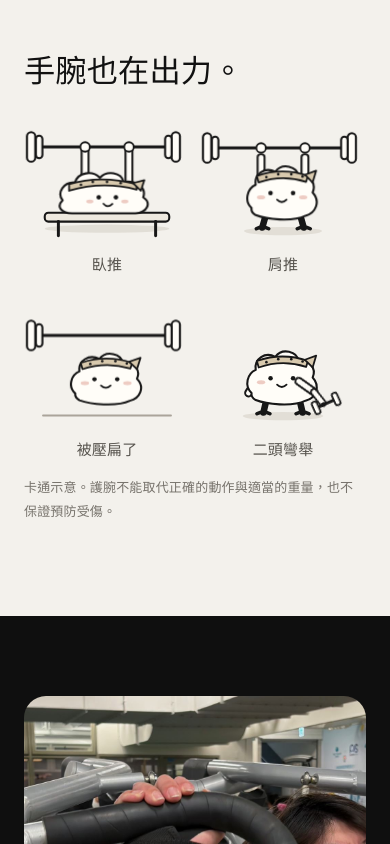
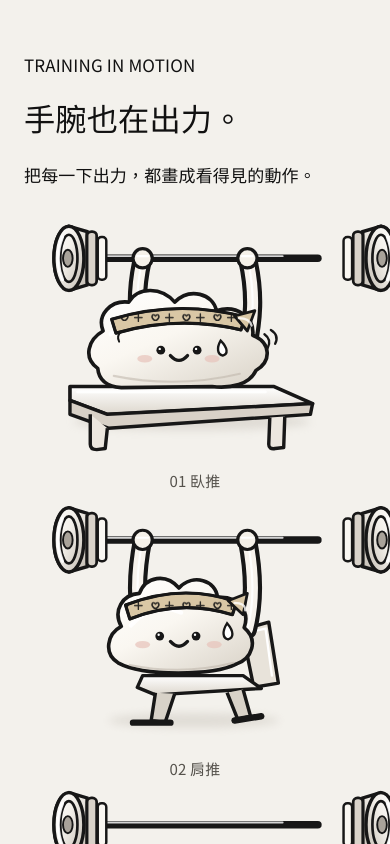
Before and after one commit to daweishen87/litteldawei, a Next.js app in the folder 456/: page / in a window 390 px wide. Shown: the part 3040-3884 px from the top of the page. Built offline with nearby package versions, Linux system fonts and the light colour scheme.

Commit message:
Redraw workout mascots and refine mobile layout
Replace flat-looking exercise drawings with dimensional Q-style mascot SVGs. Add smoother bench-press and shoulder-press movement, and refine mobile spacing and typography with reduced-motion support.

```diff
--- a/456/src/components/Squad.tsx
+++ b/456/src/components/Squad.tsx
@@ -1,143 +1,237 @@
 const INK = "#171717";
 const CREAM = "#fffdf8";
-const BAND = "#d8c9ad";
+const BAND = "#d9c7a5";
 
-type Pose = "bench" | "stand" | "squash" | "curl";
+type PressKind = "bench" | "shoulder" | "squash";
+type Pose = "bench" | "upright" | "squash";
 
-type LimbProps = { d: string; strokeWidth?: number };
-
-function Limb({ d, strokeWidth = 15 }: LimbProps) {
+function IllustrationDefs({ id }: { id: string }) {
   return (
-    <>
-      <path d={d} stroke={INK} strokeWidth={strokeWidth} strokeLinecap="round" fill="none" />
-      <path d={d} stroke={CREAM} strokeWidth={strokeWidth * 0.55} strokeLinecap="round" fill="none" />
-    </>
+    <defs>
+      <linearGradient id={`${id}-body`} x1="0" y1="0" x2="0.8" y2="1">
+        <stop offset="0%" stopColor="#ffffff" />
+        <stop offset="50%" stopColor="#faf7f1" />
+        <stop offset="100%" stopColor="#ded8ce" />
+      </linearGradient>
+      <linearGradient id={`${id}-plate`} x1="0" y1="0" x2="1" y2="0.8">
+        <stop offset="0%" stopColor="#ffffff" />
+        <stop offset="48%" stopColor="#f3f0ea" />
+        <stop offset="100%" stopColor="#c9c3ba" />
+      </linearGradient>
+      <linearGradient id={`${id}-bench`} x1="0" y1="0" x2="0" y2="1">
+        <stop offset="0%" stopColor="#ffffff" />
+        <stop offset="100%" stopColor="#ddd7cd" />
+      </linearGradient>
+      <pattern id={`${id}-band-pattern`} width="29" height="16" patternUnits="userSpaceOnUse">
+        <path d="M6 10 C2 7 4 3 7 6 C10 3 12 7 8 10 Z" fill="none" stroke={INK} strokeWidth="1.4" />
+        <path d="M20 4v7m-3.5-3.5h7" fill="none" stroke={INK} strokeWidth="1.3" strokeLinecap="round" />
+      </pattern>
+      <filter id={`${id}-shadow`} x="-30%" y="-50%" width="160%" height="220%">
+        <feGaussianBlur stdDeviation="4" />
+      </filter>
+    </defs>
   );
 }
 
-function Plates({ y, showGrips = false }: { y: number; showGrips?: boolean }) {
-  const plate = { fill: CREAM, stroke: INK, strokeWidth: 3.5 } as const;
+function Limb({ d, width = 18 }: { d: string; width?: number }) {
   return (
-    <g className="bar">
-      <line x1={22} x2={258} y1={y} y2={y} stroke={INK} strokeWidth={5} strokeLinecap="round" />
-      {showGrips && (
-        <>
-          <circle cx={103} cy={y} r={8} fill={CREAM} stroke={INK} strokeWidth={3} />
-          <circle cx={177} cy={y} r={8} fill={CREAM} stroke={INK} strokeWidth={3} />
-        </>
-      )}
-      <rect x={5} y={y - 25} width={14} height={50} rx={7} {...plate} />
-      <rect x={20} y={y - 19} width={11} height={38} rx={5.5} {...plate} />
-      <rect x={249} y={y - 25} width={14} height={50} rx={7} {...plate} />
-      <rect x={238} y={y - 19} width={11} height={38} rx={5.5} {...plate} />
+    <g className="limb-shape">
+      <path d={d} fill="none" stroke={INK} strokeWidth={width} strokeLinecap="round" strokeLinejoin="round" />
+      <path d={d} fill="none" stroke="#f7f3ed" strokeWidth={width * 0.57} strokeLinecap="round" strokeLinejoin="round" />
+      <path d={d} fill="none" stroke="#ffffff" strokeWidth={2} strokeLinecap="round" strokeLinejoin="round" opacity={0.9} />
     </g>
   );
 }
 
-function Mascot({ pose }: { pose: Pose }) {
+function Mascot({ pose, id }: { pose: Pose; id: string }) {
   const lying = pose === "bench";
-  const squashing = pose === "squash";
+  const squashed = pose === "squash";
+  const body = lying
+    ? "M69 151 C55 141 60 124 74 116 C68 101 81 87 98 89 C107 74 129 75 141 89 C155 75 177 81 180 97 C199 91 216 103 214 120 C231 127 232 144 217 153 C211 166 194 170 176 168 L91 169 C78 168 70 162 69 151 Z"
+    : squashed
+      ? "M84 157 C70 149 73 134 86 127 C78 114 85 101 100 100 C105 87 121 85 134 94 C147 83 167 89 170 102 C186 98 201 109 198 123 C213 132 208 148 195 154 C179 166 105 166 84 157 Z"
+      : "M88 157 C74 148 78 130 91 123 C83 108 92 93 108 92 C114 76 133 73 145 87 C158 73 180 80 181 96 C199 94 212 108 206 124 C220 136 213 153 199 158 C177 169 112 170 88 157 Z";
+  const band = lying
+    ? "M82 105 Q145 86 207 103 L203 115 Q145 101 86 118 Z"
+    : "M95 103 Q148 82 199 100 L195 112 Q146 97 99 116 Z";
+  const faceY = lying ? 134 : 132;
+
   return (
-    <g className="bodyg">
-      {lying ? (
+    <g className={`mascot-body mascot-${pose}`}>
+      <path d={body} fill={`url(#${id}-body)`} stroke={INK} strokeWidth={3.4} strokeLinejoin="round" />
+      <path
+        d={lying ? "M81 119 C101 101 124 103 137 109" : "M100 122 C116 104 136 105 147 110"}
+        fill="none"
+        stroke="#ffffff"
+        strokeWidth={4}
+        strokeLinecap="round"
+        opacity={0.92}
+      />
+      <path
+        d={lying ? "M84 158 Q143 170 202 156" : "M99 159 Q148 169 196 157"}
+        fill="none"
+        stroke="#bdb5aa"
+        strokeWidth={2}
+        strokeLinecap="round"
+        opacity={0.55}
+      />
+      <path d={band} fill={BAND} stroke={INK} strokeWidth={3} strokeLinejoin="round" />
+      <path d={band} fill={`url(#${id}-band-pattern)`} opacity={0.92} />
+      <path d={band} fill="none" stroke={INK} strokeWidth={2.5} strokeLinejoin="round" />
+      <path
+        d={lying ? "M197 102 L216 97 L209 116 Z" : "M191 99 L209 92 L205 112 Z"}
+        fill={BAND}
+        stroke={INK}
+        strokeWidth={2.6}
+        strokeLinejoin="round"
+      />
+      <path
+        d={lying ? "M201 104 Q211 104 213 111" : "M197 101 Q207 101 207 108"}
+        fill="none"
+        stroke="#ffffff"
+        strokeWidth={2}
+        strokeLinecap="round"
+        opacity={0.8}
+      />
+      <ellipse cx={lying ? 113 : 111} cy={faceY + 8} rx={7} ry={3.5} fill="#e8c4bb" opacity={0.72} />
+      <ellipse cx={lying ? 176 : 178} cy={faceY + 8} rx={7} ry={3.5} fill="#e8c4bb" opacity={0.72} />
+      <circle cx={lying ? 128 : 127} cy={faceY} r={4.1} fill={INK} />
+      <circle cx={lying ? 162 : 161} cy={faceY} r={4.1} fill={INK} />
+      <circle cx={lying ? 127 : 126} cy={faceY - 1.2} r={1.1} fill="#ffffff" />
+      <circle cx={lying ? 161 : 160} cy={faceY - 1.2} r={1.1} fill="#ffffff" />
+      <path
+        d={`M137 ${faceY + 5} Q145 ${faceY + 14} 153 ${faceY + 5}`}
+        fill="none"
+        stroke={INK}
+        strokeWidth={3.1}
+        strokeLinecap="round"
+      />
+      {(squashed || lying) && (
+        <g className="effort-details" fill="none" stroke={INK} strokeLinecap="round">
+          <path d="M225 119q7 5 3 13M231 115q8 5 4 13" strokeWidth={2.2} />
+          <path d="M92 116q-6 4-3 10" strokeWidth={1.8} />
+        </g>
+      )}
+      {!squashed && (
         <path
-          d="M65 132 C55 119 67 101 86 102 C91 85 115 81 128 94 C140 81 164 85 168 101 C190 98 207 111 201 127 C216 137 207 153 188 154 L81 154 C63 154 54 143 65 132 Z"
-          fill={CREAM} stroke={INK} strokeWidth={3.5} strokeLinejoin="round"
+          d={lying ? "M184 125 C180 132 181 138 186 139 C191 138 191 132 184 125 Z" : "M190 120 C185 128 186 134 191 135 C196 134 197 128 190 120 Z"}
+          fill="#ffffff"
+          stroke={INK}
+          strokeWidth={2.2}
         />
-      ) : (
-        <path
-          d="M87 145 C74 133 80 112 94 106 C91 87 110 75 127 84 C139 68 164 75 166 91 C184 88 197 103 190 119 C204 134 195 154 178 158 C155 169 112 164 94 157 C89 154 86 150 87 145 Z"
-          fill={CREAM} stroke={INK} strokeWidth={3.5} strokeLinejoin="round"
-        />
-      )}
-      {lying ? (
-        <>
-          <path d="M76 105 Q129 89 190 105 L190 114 Q132 99 76 116 Z" fill={BAND} stroke={INK} strokeWidth={3} strokeLinejoin="round" />
-          <path d="M184 103 L203 98 L197 116 Z" fill={BAND} stroke={INK} strokeWidth={3} strokeLinejoin="round" />
-          <circle cx={96} cy={106} r={2.2} fill={INK} /><circle cx={116} cy={101} r={2.2} fill={INK} />
-          <circle cx={140} cy={101} r={2.2} fill={INK} /><circle cx={163} cy={103} r={2.2} fill={INK} />
-          <circle cx={126} cy={127} r={3.8} fill={INK} /><circle cx={155} cy={127} r={3.8} fill={INK} />
-          <ellipse cx={111} cy={134} rx={6} ry={3} fill="#e7b7ad" opacity={0.7} />
-          <ellipse cx={170} cy={134} rx={6} ry={3} fill="#e7b7ad" opacity={0.7} />
-          <path className="m-smile" d="M134 138 Q141 146 149 138" stroke={INK} strokeWidth={3} strokeLinecap="round" fill="none" />
-          <g className="m-strug" stroke={INK} strokeWidth={2.5} strokeLinecap="round" fill="none">
-            <path d="M132 140 Q138 135 143 141 T153 141" />
-            <path d="M108 123 l8 -3 M176 123 l-8 -3" />
-          </g>
-        </>
-      ) : (
-        <>
-          <path d="M96 91 Q139 76 182 91 L179 101 Q139 88 99 102 Z" fill={BAND} stroke={INK} strokeWidth={3} strokeLinejoin="round" />
-          <path d="M177 89 L196 82 L190 102 Z" fill={BAND} stroke={INK} strokeWidth={3} strokeLinejoin="round" />
-          <circle cx={112} cy={93} r={2.2} fill={INK} /><circle cx={132} cy={88} r={2.2} fill={INK} />
-          <circle cx={154} cy={88} r={2.2} fill={INK} /><circle cx={173} cy={92} r={2.2} fill={INK} />
-          <circle cx={119} cy={120} r={3.8} fill={INK} /><circle cx={157} cy={120} r={3.8} fill={INK} />
-          <ellipse cx={103} cy={127} rx={7} ry={3.5} fill="#e7b7ad" opacity={0.7} />
-          <ellipse cx={174} cy={127} rx={7} ry={3.5} fill="#e7b7ad" opacity={0.7} />
-          <path className="m-smile" d="M130 131 Q138 139 146 131" stroke={INK} strokeWidth={3} strokeLinecap="round" fill="none" />
-          {squashing && (
-            <g className="m-strug" stroke={INK} strokeWidth={2.5} strokeLinecap="round" fill="none">
-              <path d="M128 134 Q135 129 141 135 T151 135" />
-              <path d="M107 112 l9 3 M168 115 l9 -3" />
-              <path d="M201 101 q-7 10 0 15 q7 -5 0 -15 z" fill={CREAM} />
-            </g>
-          )}
-        </>
       )}
     </g>
   );
 }
 
-function Press({ kind, label }: { kind: "bench" | "shoulder" | "squash"; label: string }) {
-  const equipment = { fill: CREAM, stroke: INK, strokeWidth: 3.5, strokeLinejoin: "round" } as const;
-  const barY = kind === "shoulder" ? 32 : 42;
-  const pose: Pose = kind === "bench" ? "bench" : kind === "squash" ? "squash" : "stand";
+function PlateStack({ id }: { id: string }) {
   return (
-    <svg viewBox="0 0 280 205" className={`px px-${kind}`} role="img" aria-label={label}>
-      {kind === "bench" && (
+    <g>
+      <path d="M42 -30 C31 -27 28 -12 28 0 C28 12 31 27 42 30 L59 25 L59 -25 Z" fill={`url(#${id}-plate)`} stroke={INK} strokeWidth={3.2} />
+      <ellipse cx={42} cy={0} rx={14} ry={30} fill={`url(#${id}-plate)`} stroke={INK} strokeWidth={3.2} />
+      <ellipse cx={42} cy={0} rx={8} ry={22} fill="none" stroke={INK} strokeWidth={2.5} />
+      <path d="M36 -20 Q28 0 36 20" fill="none" stroke="#ffffff" strokeWidth={3} strokeLinecap="round" opacity={0.9} />
+      <rect x={59} y={-25} width={9} height={50} rx={4} fill="#d8d2c9" stroke={INK} strokeWidth={2.6} />
+      <rect x={69} y={-20} width={8} height={40} rx={3.5} fill="#f9f7f2" stroke={INK} strokeWidth={2.3} />
+      <ellipse cx={41} cy={0} rx={4.5} ry={8} fill="#a9a39a" stroke={INK} strokeWidth={1.8} />
+    </g>
+  );
+}
+
+function Barbell({ id, y, grips = true }: { id: string; y: number; grips?: boolean }) {
+  return (
+    <g className="press-bar">
+      <line x1={45} x2={275} y1={y} y2={y} stroke={INK} strokeWidth={7} strokeLinecap="round" />
+      <line x1={78} x2={242} y1={y - 2} y2={y - 2} stroke="#ffffff" strokeWidth={1.8} strokeLinecap="round" opacity={0.82} />
+      <g transform={`translate(0 ${y})`}><PlateStack id={id} /></g>
+      <g transform={`translate(320 ${y}) scale(-1 1)`}><PlateStack id={id} /></g>
+      {grips && (
+        <g className="bar-grips">
+          <circle cx={111} cy={y} r={9} fill="#f5f1e9" stroke={INK} strokeWidth={3} />
+          <circle cx={209} cy={y} r={9} fill="#f5f1e9" stroke={INK} strokeWidth={3} />
+          <path d={`M106 ${y - 2}h10 M204 ${y - 2}h10`} stroke="#ffffff" strokeWidth={2} strokeLinecap="round" />
+        </g>
+      )}
+    </g>
+  );
+}
+
+function Bench({ id }: { id: string }) {
+  return (
+    <g className="fixed-equipment">
+      <ellipse cx={157} cy={201} rx={111} ry={8} fill="#b9b2a8" opacity={0.34} filter={`url(#${id}-shadow)`} />
+      <path d="M43 168 L234 168 L270 184 L78 194 L43 181 Z" fill={`url(#${id}-bench)`} stroke={INK} strokeWidth={3.4} strokeLinejoin="round" />
+      <path d="M43 181 L78 194 L270 184 L268 194 L79 207 L43 194 Z" fill="#d8d1c7" stroke={INK} strokeWidth={3.2} strokeLinejoin="round" />
+      <path d="M62 194 L62 222 Q62 227 68 227 L76 226 L78 207" fill="#ece7df" stroke={INK} strokeWidth={3.2} strokeLinejoin="round" />
+      <path d="M230 197 L229 222 Q229 227 235 226 L243 225 L244 196" fill="#ece7df" stroke={INK} strokeWidth={3.2} strokeLinejoin="round" />
+      <path d="M50 173 L226 173" stroke="#ffffff" strokeWidth={2.4} strokeLinecap="round" opacity={0.9} />
+    </g>
+  );
+}
+
+function ShoulderSeat({ id }: { id: string }) {
+  return (
+    <g className="fixed-equipment">
+      <ellipse cx={159} cy={211} rx={80} ry={7} fill="#b9b2a8" opacity={0.32} filter={`url(#${id}-shadow)`} />
+      <path d="M204 126 L229 119 L238 176 L215 180 Z" fill="#e8e3da" stroke={INK} strokeWidth={3.2} strokeLinejoin="round" />
+      <path d="M111 169 L205 169 L222 181 L123 187 L106 180 Z" fill={`url(#${id}-bench)`} stroke={INK} strokeWidth={3.2} strokeLinejoin="round" />
+      <path d="M123 185 L119 211 L132 213 L141 186 M190 185 L200 210 L212 207 L205 182" fill="#d8d2c8" stroke={INK} strokeWidth={3.2} strokeLinejoin="round" />
+      <path d="M102 213 L137 213 M197 211 L222 207" stroke={INK} strokeWidth={6} strokeLinecap="round" />
+      <path d="M212 128 L226 125 L232 169" fill="none" stroke="#ffffff" strokeWidth={2.2} strokeLinecap="round" />
+    </g>
+  );
+}
+
+function Press({ kind, label }: { kind: PressKind; label: string }) {
+  const id = `mascot-${kind}`;
+  const pose: Pose = kind === "bench" ? "bench" : kind === "squash" ? "squash" : "upright";
+  const barY = kind === "shoulder" ? 42 : 48;
+
+  return (
+    <svg viewBox="0 0 320 238" className={`px px-${kind}`} role="img" aria-label={label}>
+      <IllustrationDefs id={id} />
+      {kind === "bench" ? <Bench id={id} /> : kind === "shoulder" ? <ShoulderSeat id={id} /> : null}
+      {kind !== "squash" && (
         <>
-          <ellipse cx={140} cy={180} rx={105} ry={7} fill="#d9d4cb" opacity={0.65} />
-          <rect x={35} y={153} width={210} height={15} rx={6} fill="#eee9df" stroke={INK} strokeWidth={3.5} />
-          <line x1={58} x2={58} y1={168} y2={192} stroke={INK} strokeWidth={5} strokeLinecap="round" />
-          <line x1={222} x2={222} y1={168} y2={192} stroke={INK} strokeWidth={5} strokeLinecap="round" />
+          <g className="press-arm press-arm-left">
+            <Limb d={`M111 ${kind === "bench" ? 131 : 126} C106 107 103 82 111 ${barY}`} />
+          </g>
+          <g className="press-arm press-arm-right">
+            <Limb d={`M209 ${kind === "bench" ? 131 : 126} C214 107 217 82 209 ${barY}`} />
+          </g>
         </>
       )}
-      {kind === "shoulder" && (
-        <>
-          <ellipse cx={140} cy={184} rx={66} ry={7} fill="#d9d4cb" opacity={0.65} />
-          <path d="M111 157 L105 178 M169 157 L175 178" stroke={INK} strokeWidth={11} strokeLinecap="round" />
-          <path d="M95 180 Q105 174 116 180 M164 180 Q175 174 186 180" stroke={INK} strokeWidth={6} strokeLinecap="round" />
-        </>
+      {kind === "squash" && (
+        <g className="static-arms">
+          <Limb d="M111 120 Q89 106 79 89" width={16} />
+          <Limb d="M207 120 Q228 108 241 92" width={16} />
+        </g>
       )}
-      {kind === "squash" && <line x1={32} x2={248} y1={183} y2={183} stroke="#aaa49a" strokeWidth={3} strokeLinecap="round" />}
-      {kind !== "squash" && (
-        <>
-          <g className="arm"><Limb d={`M103 ${kind === "bench" ? 112 : 107} L103 ${barY}`} /></g>
-          <g className="arm"><Limb d={`M177 ${kind === "bench" ? 112 : 107} L177 ${barY}`} /></g>
-        </>
-      )}
-      <Mascot pose={pose} />
-      <Plates y={kind === "squash" ? 39 : barY} showGrips={kind !== "squash"} />
+      <Mascot pose={pose} id={id} />
+      {kind === "squash" ? <Barbell id={id} y={39} grips={false} /> : <Barbell id={id} y={barY} />}
+      {kind === "squash" && <path d="M37 211 H283" stroke="#b6afa5" strokeWidth={2.4} strokeLinecap="round" />}
     </svg>
   );
 }
 
 function Curl({ label }: { label: string }) {
-  const plate = { fill: CREAM, stroke: INK, strokeWidth: 3 } as const;
+  const id = "mascot-curl";
   return (
-    <svg viewBox="0 0 280 205" className="px px-curl" role="img" aria-label={label}>
-      <ellipse cx={140} cy={184} rx={68} ry={7} fill="#d9d4cb" opacity={0.65} />
-      <path d="M112 157 L107 178 M168 157 L173 178" stroke={INK} strokeWidth={11} strokeLinecap="round" />
-      <path d="M96 180 Q107 174 118 180 M162 180 Q173 174 184 180" stroke={INK} strokeWidth={6} strokeLinecap="round" />
-      <g className="arm"><Limb d="M101 115 L82 145" /></g>
-      <Mascot pose="curl" />
-      <g className="fore">
-        <Limb d="M174 116 L190 143" />
-        <Limb d="M190 143 L196 166" strokeWidth={13} />
-        <line x1={182} x2={220} y1={169} y2={169} stroke={INK} strokeWidth={5} strokeLinecap="round" />
-        <rect x={178} y={158} width={9} height={22} rx={4} {...plate} />
-        <rect x={215} y={158} width={9} height={22} rx={4} {...plate} />
-        <circle cx={196} cy={169} r={4} fill={INK} />
+    <svg viewBox="0 0 320 238" className="px px-curl" role="img" aria-label={label}>
+      <IllustrationDefs id={id} />
+      <ellipse cx={159} cy={210} rx={76} ry={7} fill="#b9b2a8" opacity={0.3} filter="url(#mascot-curl-shadow)" />
+      <path d="M110 170 L104 201 L118 204 L132 174 M185 170 L195 201 L209 199 L203 168" fill="#d8d2c8" stroke={INK} strokeWidth={3.2} strokeLinejoin="round" />
+      <path d="M93 204 H123 M190 202 H218" stroke={INK} strokeWidth={6} strokeLinecap="round" />
+      <g className="curl-lower-arm"><Limb d="M105 130 Q86 146 94 166" width={17} /></g>
+      <Mascot pose="upright" id={id} />
+      <g className="curl-upper-arm">
+        <Limb d="M191 126 Q218 138 214 162" width={17} />
+        <g className="curl-weight">
+          <path d="M212 162 H262" stroke={INK} strokeWidth={6} strokeLinecap="round" />
+          <path d="M222 150 Q218 162 222 174 H231 V150 Z M250 150 Q246 162 250 174 H259 V150 Z" fill={`url(#${id}-plate)`} stroke={INK} strokeWidth={3} />
+          <path d="M225 153 V170 M253 153 V170" stroke="#ffffff" strokeWidth={2} strokeLinecap="round" />
+          <circle cx={237} cy={162} r={4.5} fill="#bdb7ae" stroke={INK} strokeWidth={2} />
+        </g>
       </g>
     </svg>
   );
@@ -147,14 +241,32 @@ export function Squad() {
   return (
     <section id="squad" className="squad">
       <div className="wrap">
-        <h2>手腕也在出力。</h2>
-        <div className="squad-grid">
-          <figure><Press kind="bench" label="Q 版頭帶吉祥物正在做臥推，槓鈴上下往復" /><figcaption>臥推</figcaption></figure>
-          <figure><Press kind="shoulder" label="Q 版頭帶吉祥物正在做肩推，槓鈴上下往復" /><figcaption>肩推</figcaption></figure>
-          <figure><Press kind="squash" label="Q 版頭帶吉祥物被槓鈴壓扁再彈起" /><figcaption>被壓扁了</figcaption></figure>
-          <figure><Curl label="Q 版頭帶吉祥物正在做二頭彎舉" /><figcaption>二頭彎舉</figcaption></figure>
+        <div className="squad-heading">
+          <p className="squad-kicker">TRAINING IN MOTION</p>
+          <h2>手腕也在出力。</h2>
+          <p className="squad-intro">把每一下出力，都畫成看得見的動作。</p>
         </div>
-        <p className="note">卡通示意。護腕不能取代正確的動作與適當的重量，也不保證預防受傷。</p>
+        <div className="squad-primary-grid">
+          <figure className="exercise-card exercise-featured">
+            <Press kind="bench" label="圓潤立體感頭帶吉祥物正在做臥推，槓鈴自然上下移動" />
+            <figcaption><span>01</span> 臥推</figcaption>
+          </figure>
+          <figure className="exercise-card exercise-featured">
+            <Press kind="shoulder" label="圓潤立體感頭帶吉祥物正在做肩推，槓鈴自然上下移動" />
+            <figcaption><span>02</span> 肩推</figcaption>
+          </figure>
+        </div>
+        <div className="squad-secondary-grid">
+          <figure className="exercise-card">
+            <Press kind="squash" label="圓潤頭帶吉祥物被槓鈴壓扁再彈起的趣味示意" />
+            <figcaption>被壓扁了</figcaption>
+          </figure>
+          <figure className="exercise-card">
+            <Curl label="圓潤頭帶吉祥物正在做二頭彎舉" />
+            <figcaption>二頭彎舉</figcaption>
+          </figure>
+        </div>
+        <p className="note squad-note">卡通示意。護腕不能取代正確的動作與適當的重量，也不保證預防受傷。</p>
       </div>
     </section>
   );
```
